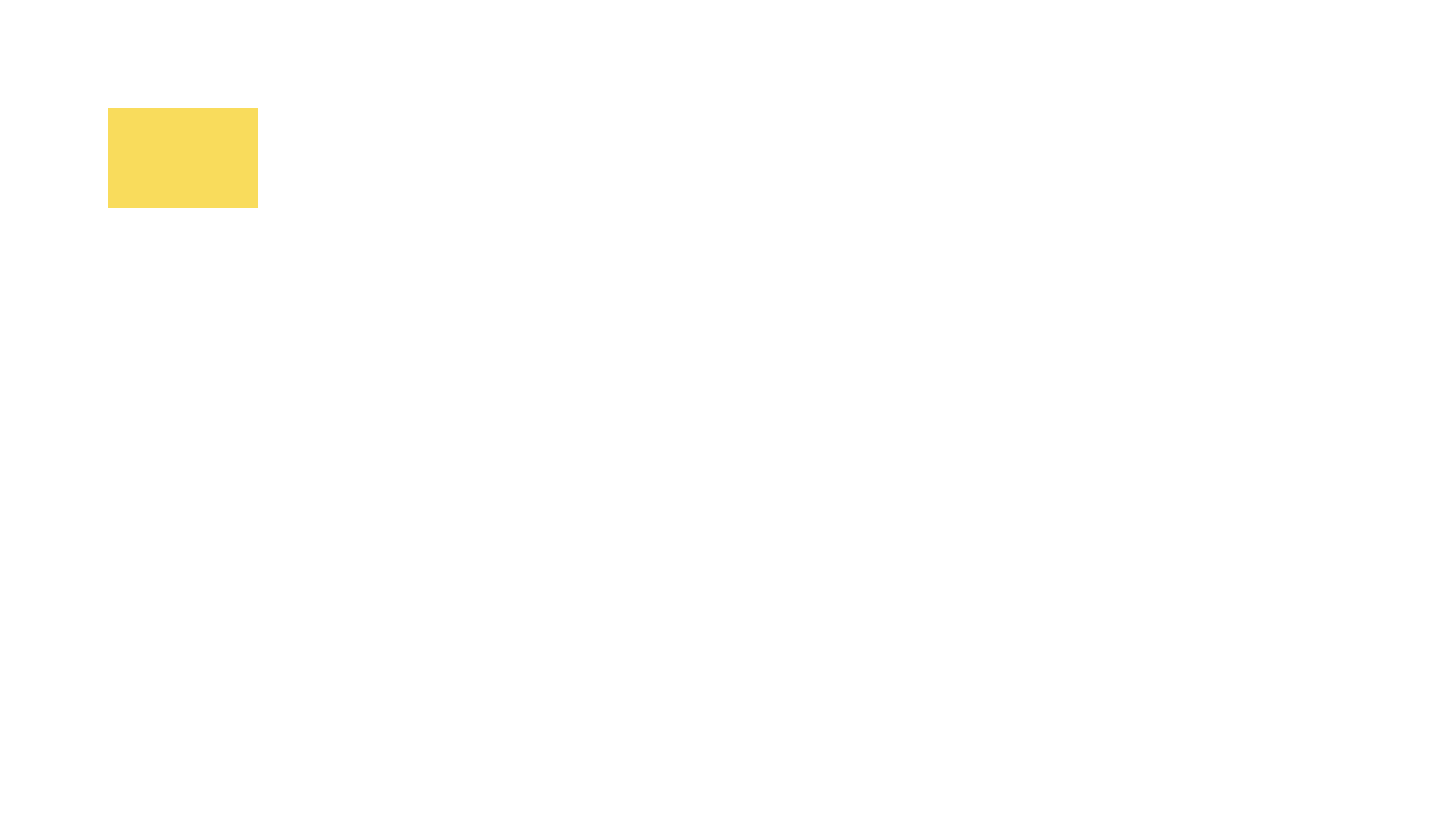
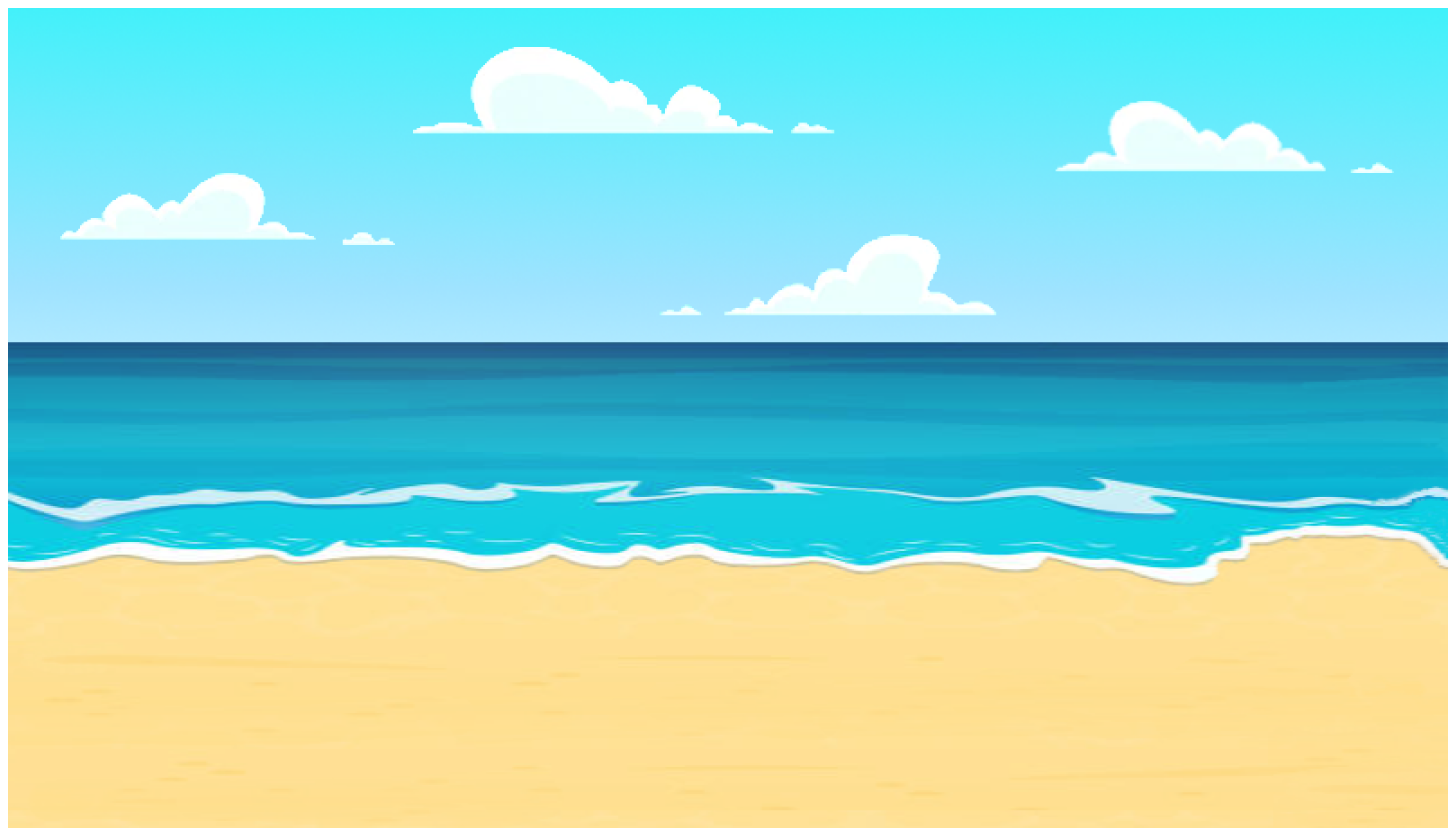
Before and after one commit to vinniciusJ/lancamento-obliquo-fisica, a website with bundled scripts: page public/index.html in a window 1280 px wide. Shown: the whole page, 1448 px wide, since content can reach past the window. Before the commit the page ends 800 px from the top, so only its background shows below. Built offline with nearby package versions, Linux system fonts and the light colour scheme.

Commit message:
feature: added background to the canvas

```diff
--- a/public/index.html
+++ b/public/index.html
@@ -13,6 +13,6 @@
         <!-- Canvas -->
     </main>
 
-    <script src="/scripts/index.js" type="module" ></script>
+    <script src="./scripts/index.js" type="module" ></script>
 </body>
 </html>
--- a/public/scripts/CanvasRender.js
+++ b/public/scripts/CanvasRender.js
@@ -8,6 +8,14 @@ class CanvasRender{
 
         this.canvas.width = this.width
         this.canvas.height = this.height
+
+        const background = new Image()
+
+        background.src = './images/background.png'
+
+        background.addEventListener('load', () => {
+            this.context.drawImage(background, 0, 0)
+        })
 
         document.querySelector('#app').appendChild(this.canvas)
     }
@@ -23,10 +31,11 @@ class CanvasRender{
     }
 
     static initialize(){
-        const canvasRender = new CanvasRender(1080, 508)
+        const canvasRender = new CanvasRender(1440, 820)
 
         canvasRender.draw()
     }
 }
 
+
 export default CanvasRender
```
Also changed, not shown: public/images/background.png (added).
